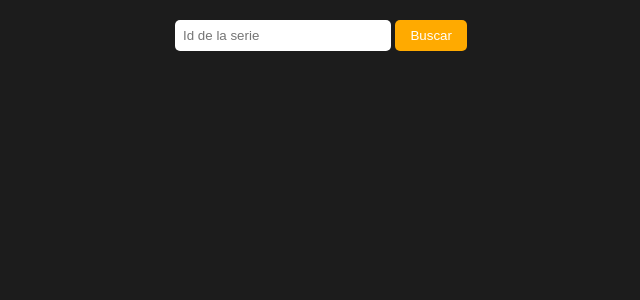
After one commit to andressalazar08/tmdb_g1, a Flask app: page /serie in a window 1280 px wide. The commit adds this page. Shown: the top 300 px of the page, without its empty margins (319-959 px from the left). Run offline with Flask 3, Linux system fonts and the light colour scheme.

Commit message:
boton terminado

```diff
--- a/main.py
+++ b/main.py
@@ -1,6 +1,6 @@
 from flask import Flask, Blueprint
 from routes.popular import popular_bp
-from routes.detalles_una_serie import detalles_una_serie_bp
+from routes.detalles_una_serie import detalles_una_serie_bp, detalles_una_serie_buscar_bp
 import os
 from dotenv import load_dotenv
 
@@ -9,6 +9,7 @@ load_dotenv()
 app=Flask(__name__)
 app.register_blueprint(popular_bp)
 app.register_blueprint(detalles_una_serie_bp)
+app.register_blueprint(detalles_una_serie_buscar_bp)
 
 if __name__=="__main__":
     app.run(debug=True)
--- a/routes/detalles_una_serie.py
+++ b/routes/detalles_una_serie.py
@@ -1,16 +1,28 @@
 import os
 import requests
-from flask import Blueprint, render_template
+from flask import Blueprint, render_template, request, url_for, redirect
 from dotenv import load_dotenv
 
 load_dotenv()
 API_KEY = os.getenv("API_KEY")
 
 detalles_una_serie_bp = Blueprint("detalles_una_serie", __name__)
+detalles_una_serie_buscar_bp = Blueprint("detalles_una_serie_buscar", __name__)
 
-@detalles_una_serie_bp.route("/series/<int:serie_id>")
+@detalles_una_serie_buscar_bp.route("/serie", methods=["GET", "POST"])
+def detalles_una_serie_buscar():
+    if request.method=="POST":
+        serie_id = request.form.get("Buscar")
+        if serie_id:
+           return redirect(url_for("detalles_una_serie.detalles_una_serie", serie_id=serie_id))
+    return render_template("detalles_buscar_una_serie.html")
+
+@detalles_una_serie_bp.route("/serie/<int:serie_id>")
 def detalles_una_serie(serie_id):
     url = f"https://api.themoviedb.org/3/tv/{serie_id}?api_key={API_KEY}&language=es-ES"
     response = requests.get(url)
-    datos = response.json()
-    return render_template("detalles_una_serie.html", datos=datos)
+    if response.status_code==200:
+        datos = response.json()
+        return render_template("detalles_una_serie.html", datos=datos)
+    else:
+        return "No se encontro la serie", 404
--- a/static/detalles_una_serie.css
+++ b/static/detalles_una_serie.css
@@ -1,26 +1,90 @@
 body {
     font-family: Arial, sans-serif;
-    background-color: #141414;
+    background-color: #1c1c1c;
     color: #ffffff;
     margin: 0;
     padding: 20px;
 }
 
+.busqueda {
+    text-align: center;
+    margin-bottom: 20px;
+}
+
+.busqueda input[type="text"] {
+    padding: 8px;
+    border: none;
+    border-radius: 5px;
+    width: 200px;
+}
+
+.busqueda button {
+    padding: 8px 15px;
+    background-color: #ffaa00;
+    color: white;
+    border: none;
+    border-radius: 5px;
+    cursor: pointer;
+}
+
 .tarjeta {
-    background-color: #1f1f1f;
+    background-color: #2c2c2c;
+    border-radius: 10px;
     padding: 20px;
-    border-radius: 15px;
-    max-width: 900px;
-    margin: auto;
+    max-width: 2000px;
+    margin: 0 auto;
     display: flex;
-    gap: 30px
+    gap: 20px;
+    flex-wrap: wrap;
 }
 
 .tarjeta-imagen img {
-    width: 250px;
+    width: 350px;
     border-radius: 10px;
 }
 
-.contenido-targeta {
+.contenido-tarjeta {
     flex: 1;
 }
+
+.titulo-serie {
+    font-size: 28px;
+    color: #ffcc00;
+    margin: 0 0 10px 0;
+}
+
+.generos {
+    font-size: 14px;
+    background-color: #444;
+    padding: 5px 10px;
+    border-radius: 5px;
+    display: inline-block;
+    margin-bottom: 10px;
+}
+
+.puntuacion {
+    background-color: #00c853;
+    color: white;
+    padding: 5px 12px;
+    border-radius: 20px;
+    font-weight: bold;
+    display: inline-block;
+    margin-bottom: 10px;
+}
+
+.descripcion {
+    margin: 15px 0;
+    font-size: 15px;
+    line-height: 1.5;
+    text-align: justify;
+}
+
+.creador {
+    font-style: italic;
+    font-size: 14px;
+    color: #ccc;
+}
+
+p strong {
+    color: #ffaa00;
+}
--- /dev/null
+++ b/templates/detalles_buscar_una_serie.html
@@ -0,0 +1,17 @@
+<!DOCTYPE html>
+<html lang="en">
+<head>
+    <meta charset="UTF-8">
+    <meta name="viewport" content="width=device-width, initial-scale=1.0">
+    <title>Buscar Serie</title>
+    <link rel="stylesheet" href="{{ url_for('static', filename='detalles_una_serie.css') }}">
+</head>
+<body>
+    <div class="busqueda">
+        <form method="POST">
+            <input type="text" name="Buscar" placeholder="Id de la serie">
+            <button type="submit">Buscar</button>
+        </form>
+    </div>
+</body>
+</html>
```
Also changed, not shown: templates/detalles_una_serie.html (+12 -8 lines).
